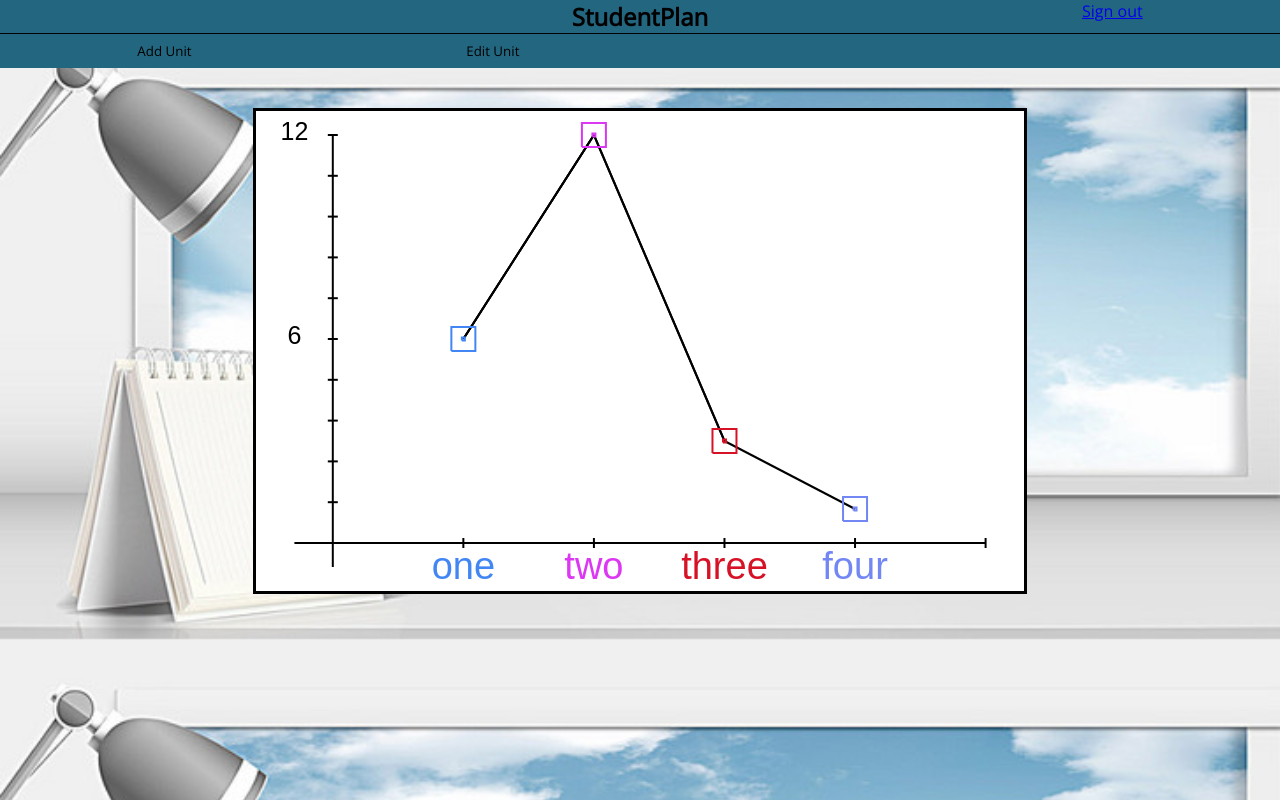
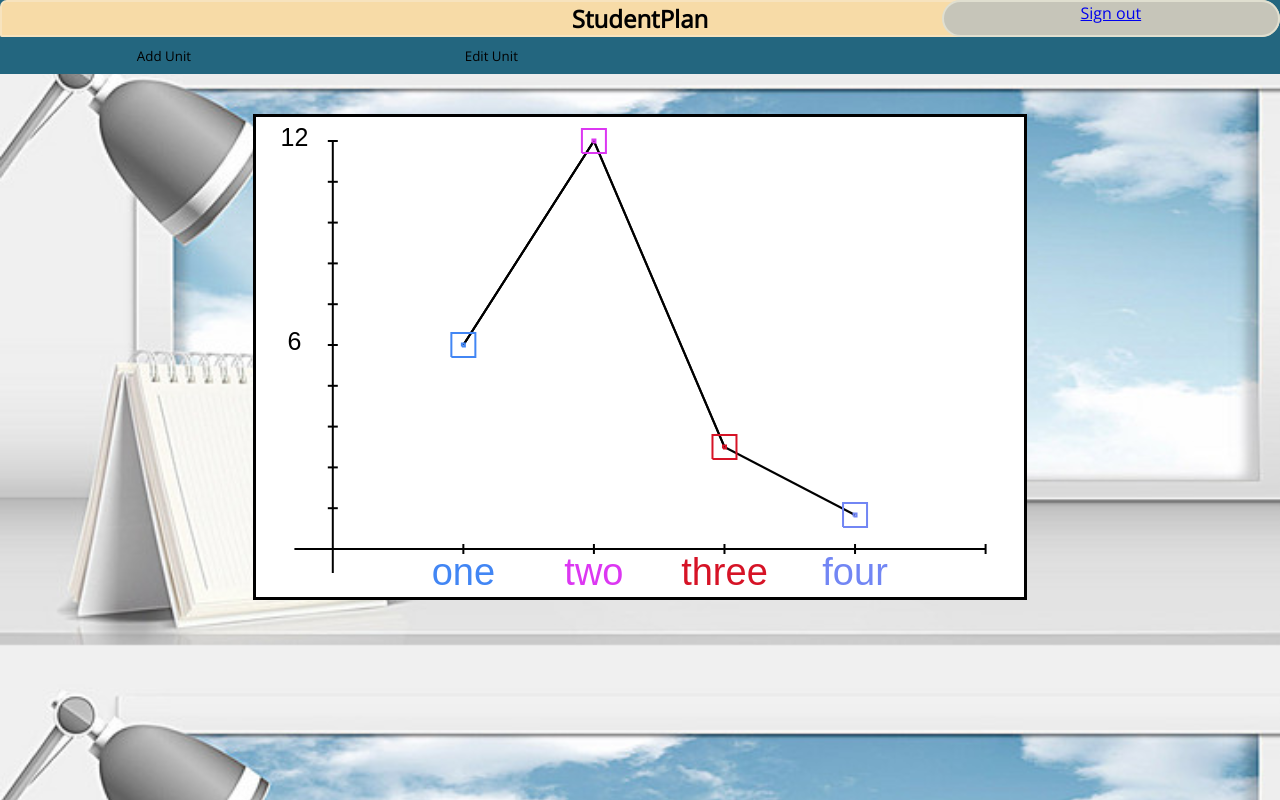
Before and after one commit to UP829438/INSE-studylog, a website: page src/index.html in a window 1280 px wide. Drawn offline with nearby package versions, Linux system fonts and the light colour scheme.

Commit message:
Change logo and Sign out
logo and Sign out changed

```diff
--- a/src/main.css
+++ b/src/main.css
@@ -37,16 +37,30 @@
   margin: auto;
 }
 
+/* where is were the changes to the logo is dame*/
+/* changed the border for logo to have smoth edges*/
 #navbar > #logo {
   grid-area: head;
-  border-bottom: 1px solid black;
-  ;
+  border : 2px solid #F7E3BE;
+  border-top-right-radius: 22px;
+  border-top-left-radius: 8px;
+  border-bottom-left-radius: 2px;
+  border-bottom-right-radius: 22px;
+  background-color: #F7DBA7;
+
+
 }
 
 #navbar > #signout {
   grid-area: head;
   grid-column: 4;
   color: white;
+  border : 2px solid #E0DFD0;
+  border-top-right-radius: 22px;
+  border-top-left-radius: 22px;
+  border-bottom-left-radius: 22px;
+  border-bottom-right-radius: 22px;
+  background-color: #C6C5B9;
 }
 
 #navbar > button {
```
